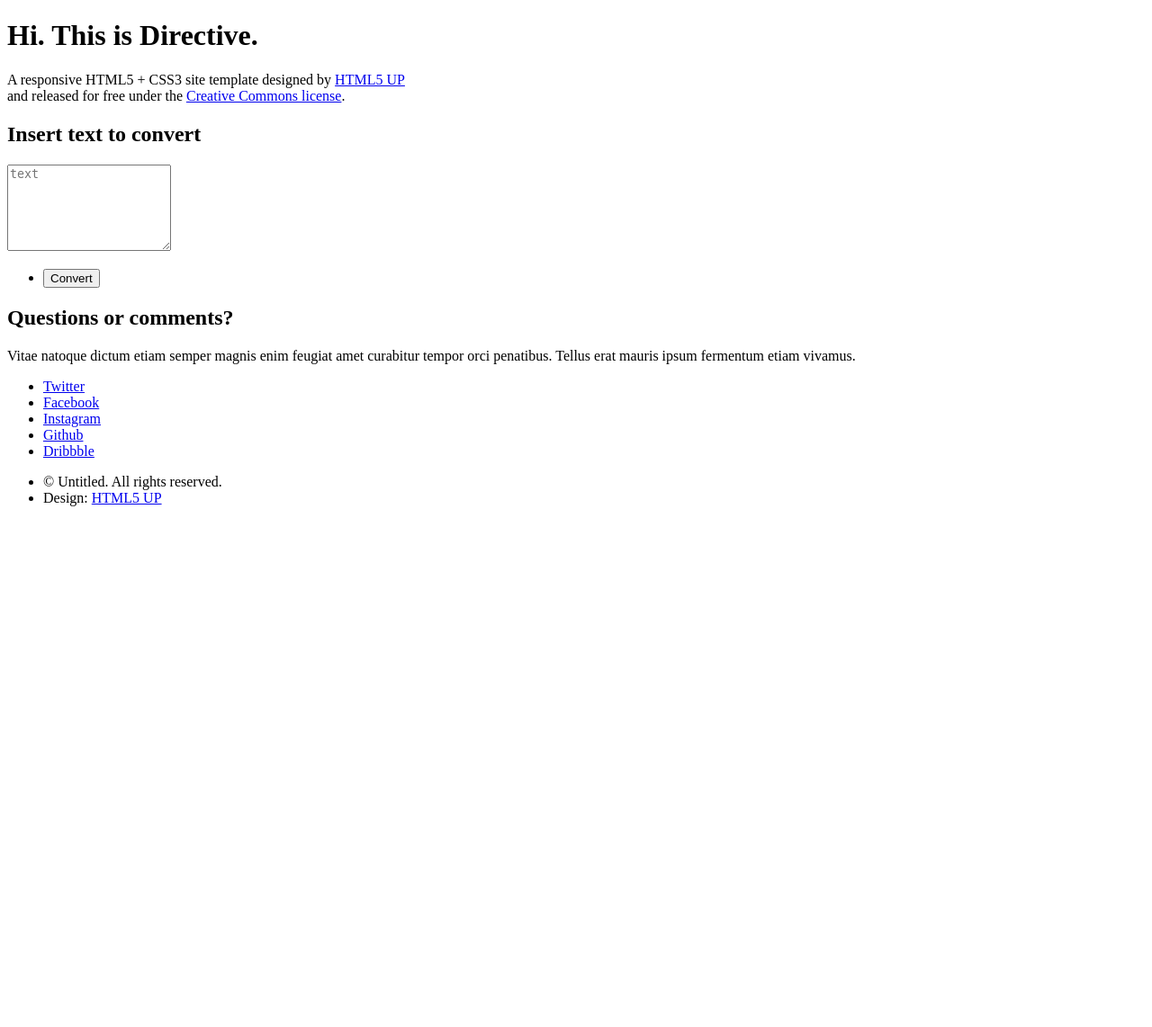
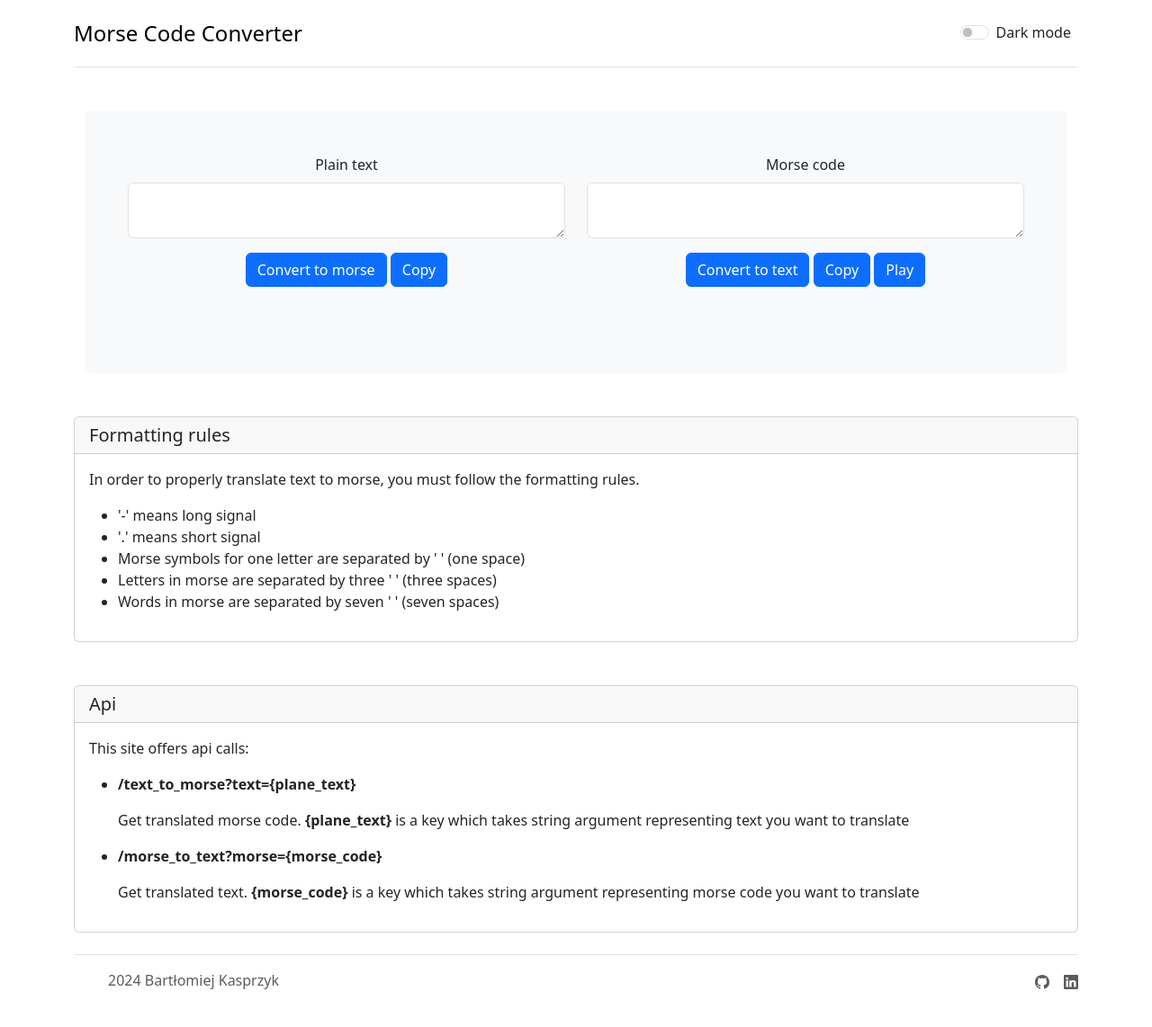
Before and after one commit to Bkasprzyk2077/TextToMorseCodeConverter, a Flask app: template templates/index.html in a window 1280 px wide. Shown: the whole page at 90% size. Before the commit the page ends 563 px from the top, so only its background shows below. Run offline with Flask 3, Linux system fonts and the light colour scheme; the template is opened without the code that fills it: values that come from a table or form of the project are taken from there, others are empty; some libraries are stand-ins or nearby versions.

Commit message:
dark mode ass

```diff
--- a/main.py
+++ b/main.py
@@ -31,20 +31,20 @@ class MorseToText(FlaskForm):
 @app.route("/", methods=["GET", "POST"])
 def home():
     if request.method == "GET":
-        return render_template("index3.html", text_to_morse=TextToMorse(), morse_to_text=MorseToText())
+        return render_template("index.html", text_to_morse=TextToMorse(), morse_to_text=MorseToText())
     else:
         if request.form.get('form_id') == "form1":
             morse = logic.convert_to_morse(request.form.get("text"))
             morse_to_text_form = MorseToText()
             morse_to_text_form.morse.data = morse
             morse_to_text_form.form_id.data = "form2"
-            return render_template("index3.html", text_to_morse=TextToMorse(), morse_to_text=morse_to_text_form)
+            return render_template("index.html", text_to_morse=TextToMorse(), morse_to_text=morse_to_text_form)
         elif request.form.get('form_id') == "form2":
             text = logic.convert_to_text(request.form.get("morse"))
             text_to_morse_form = TextToMorse()
             text_to_morse_form.text.data = text
             text_to_morse_form.form_id.data = "form1"
-            return render_template("index3.html", text_to_morse=text_to_morse_form, morse_to_text=MorseToText())
+            return render_template("index.html", text_to_morse=text_to_morse_form, morse_to_text=MorseToText())
 
 
 @app.route("/text_to_morse", methods=["GET"])
--- a/static/js/script.js
+++ b/static/js/script.js
@@ -45,3 +45,15 @@ function copyMorseToClipboard() {
     document.execCommand("copy"); // Skopiuj zaznaczony tekst do schowka
     alert("Morse code copied to clipboard!");
 }
+
+
+function switch_mode() {
+    var checkbox = document.getElementById("flexSwitchCheckDefault");
+    var htmlElement = document.documentElement;
+    if (checkbox.checked) {
+        htmlElement.setAttribute("data-bs-theme", "dark");
+    } else {
+        htmlElement.setAttribute("data-bs-theme", "light");
+        console.log("Checkbox nie jest zaznaczony");
+    }
+}
--- a/templates/index.html
+++ b/templates/index.html
@@ -1,83 +1,107 @@
-<!DOCTYPE HTML>
-<!--
-	Directive by HTML5 UP
-	html5up.net | @ajlkn
-	Free for personal and commercial use under the CCA 3.0 license (html5up.net/license)
--->
-<html>
+<!DOCTYPE html>
+<html lang="en" data-bs-theme="light">
 <head>
-		<title>Directive by HTML5 UP</title>
-		<meta charset="utf-8" />
-		<meta name="viewport" content="width=device-width, initial-scale=1, user-scalable=no" />
-		<link rel="stylesheet" href="static/css/main.css" />
+    <meta charset="UTF-8">
+    <meta name="viewport" content="width=device-width, initial-scale=1">
+    <title>MorseCodeConverter</title>
+    <link href="https://cdn.jsdelivr.net/npm/bootstrap@5.3.3/dist/css/bootstrap.min.css" rel="stylesheet" integrity="sha384-QWTKZyjpPEjISv5WaRU9OFeRpok6YctnYmDr5pNlyT2bRjXh0JMhjY6hW+ALEwIH" crossorigin="anonymous">
+    <script src="{{ url_for('static', filename='js/script.js') }}"></script>
+
 </head>
-	<body class="is-preload">
+<body>
+<div class="container">
+    <header class="d-flex flex-wrap justify-content-center py-3 mb-4 border-bottom">
+        <a href="/" class="d-flex align-items-center mb-3 mb-md-0 me-md-auto link-body-emphasis text-decoration-none">
+            <span class="fs-4">Morse Code Converter</span>
+        </a>
+        <ul class="nav nav-pills">
 
-		<!-- Header -->
-			<div id="header">
-				<span class="logo icon fa-paper-plane"></span>
-				<h1>Hi. This is Directive.</h1>
-				<p>A responsive HTML5 + CSS3 site template designed by <a href="http://html5up.net">HTML5 UP</a>
-				<br />
-				and released for free under the <a href="http://html5up.net/license">Creative Commons license</a>.</p>
+        <li class="nav-item m-2">
+            <div class="form-check form-switch">
+              <input class="form-check-input" type="checkbox" role="switch" id="flexSwitchCheckDefault" onclick="switch_mode()">
+              <label class="form-check-label" for="flexSwitchCheckDefault">Dark mode</label>
             </div>
-
-		<!-- Main -->
-			<div id="main">
-				<header class="major container medium">
-					<h2>Insert text to convert</h2>
-						<form method="post" action="#">
+        </li>
+      </ul>
+    </header>
+    <div class="container my-5">
+        <div class="p-5 text-center bg-body-tertiary rounded-3">
             <div class="row">
-							<div class="col-12">
-								<textarea name="text" placeholder="text" rows="6"></textarea>
+                <div class="col-sm-12 col-md-6 mb-5">
+                    {% if text_to_morse %}
+                        {% from 'bootstrap5/form.html' import render_form %}
+                        {{ render_form(text_to_morse) }}
+                    {% endif %}
+                </div>
+                <div class="col-sm-12 col-md-6 mb-5">
+                    {% if morse_to_text %}
+                        {% from 'bootstrap5/form.html' import render_form %}
+                        {{ render_form(morse_to_text) }}
+                    {% endif %}
                 </div>
                 <div class="col-12">
-								<ul class="actions special">
-									<li><input type="submit" value="Convert"></li>
+                </div>
+            </div>
+        </div>
+    </div>
+<div class="card mb-5">
+    <h5 class="card-header">Formatting rules</h5>
+    <div class="card-body">
+        <p class="card-text">In order to properly translate text to morse, you must follow the formatting rules.</p>
+        <ul>
+            <li>'-' means long signal</li>
+            <li>'.' means short signal</li>
+            <li>Morse symbols for one letter are separated by ' ' (one space)</li>
+            <li>Letters in morse are separated by three ' ' (three spaces)</li>
+            <li>Words in morse are separated by seven ' ' (seven spaces)</li>
         </ul>
     </div>
 </div>
-					</form>
-<!--					<p>Converted text:</p>-->
-					<div class="major container ">
-						{{ text }}
-					</div>
-				</header>
-			</div>
-
-
-		<!-- Footer -->
-			<div id="footer">
-				<div class="container medium">
-
-					<header class="major last">
-						<h2>Questions or comments?</h2>
-					</header>
-
-					<p>Vitae natoque dictum etiam semper magnis enim feugiat amet curabitur tempor
-					orci penatibus. Tellus erat mauris ipsum fermentum etiam vivamus.</p>
-
-					<ul class="icons">
-						<li><a href="#" class="icon brands fa-twitter"><span class="label">Twitter</span></a></li>
-						<li><a href="#" class="icon brands fa-facebook-f"><span class="label">Facebook</span></a></li>
-						<li><a href="#" class="icon brands fa-instagram"><span class="label">Instagram</span></a></li>
-						<li><a href="#" class="icon brands fa-github"><span class="label">Github</span></a></li>
-						<li><a href="#" class="icon brands fa-dribbble"><span class="label">Dribbble</span></a></li>
+    <div class="card">
+    <h5 class="card-header">Api</h5>
+    <div class="card-body">
+        <p class="card-text">This site offers api calls:</p>
+        <ul>
+            <li>
+                <p class="fw-bold">/text_to_morse?text={plane_text}</p>
+                <p>Get translated morse code. <b>{plane_text}</b> is a key which takes string argument representing text you want to translate</p>
+            </li>
+            <li>
+                <p class="fw-bold">/morse_to_text?morse={morse_code}</p>
+                <p>Get translated text. <b>{morse_code}</b> is a key which takes string argument representing morse code you want to translate</p>
+            </li>
         </ul>
-
-					<ul class="copyright">
-						<li>&copy; Untitled. All rights reserved.</li><li>Design: <a href="http://html5up.net">HTML5 UP</a></li>
-					</ul>
-
     </div>
 </div>
-
-		<!-- Scripts -->
-			<script src="static/js/jquery.min.js"></script>
-			<script src="static/js/browser.min.js"></script>
-			<script src="static/js/breakpoints.min.js"></script>
-			<script src="static/js/util.js"></script>
-			<script src="static/js/main.js"></script>
-
+</div>
+<div class="container">
+    <footer class="d-flex flex-wrap justify-content-between align-items-center py-3 my-4 border-top">
+        <div class="col-md-4 d-flex align-items-center">
+            <a href="/" class="mb-3 me-2 mb-md-0 text-body-secondary text-decoration-none lh-1">
+                <svg class="bi" width="30" height="24">
+                    <use xlink:href="#bootstrap"></use>
+                </svg>
+            </a>
+            <span class="mb-3 mb-md-0 text-body-secondary">2024 Bartłomiej Kasprzyk</span>
+        </div>
+        <ul class="nav col-md-4 justify-content-end list-unstyled d-flex">
+            <li class="ms-3">
+                <a class="text-body-secondary" href="https://github.com/Bkasprzyk2077/TextToMorseCodeConverter">
+                    <svg xmlns="http://www.w3.org/2000/svg" width="16" height="16" fill="currentColor" class="bi bi-github" viewBox="0 0 16 16">
+                      <path d="M8 0C3.58 0 0 3.58 0 8c0 3.54 2.29 6.53 5.47 7.59.4.07.55-.17.55-.38 0-.19-.01-.82-.01-1.49-2.01.37-2.53-.49-2.69-.94-.09-.23-.48-.94-.82-1.13-.28-.15-.68-.52-.01-.53.63-.01 1.08.58 1.23.82.72 1.21 1.87.87 2.33.66.07-.52.28-.87.51-1.07-1.78-.2-3.64-.89-3.64-3.95 0-.87.31-1.59.82-2.15-.08-.2-.36-1.02.08-2.12 0 0 .67-.21 2.2.82.64-.18 1.32-.27 2-.27s1.36.09 2 .27c1.53-1.04 2.2-.82 2.2-.82.44 1.1.16 1.92.08 2.12.51.56.82 1.27.82 2.15 0 3.07-1.87 3.75-3.65 3.95.29.25.54.73.54 1.48 0 1.07-.01 1.93-.01 2.2 0 .21.15.46.55.38A8.01 8.01 0 0 0 16 8c0-4.42-3.58-8-8-8"/>
+                    </svg>
+                </a>
+            </li>
+            <li class="ms-3">
+                <a class="text-body-secondary" href="https://www.linkedin.com/in/bart%C5%82omiej-kasprzyk-918a87303/">
+                    <svg xmlns="http://www.w3.org/2000/svg" width="16" height="16" fill="currentColor" class="bi bi-linkedin" viewBox="0 0 16 16">
+                      <path d="M0 1.146C0 .513.526 0 1.175 0h13.65C15.474 0 16 .513 16 1.146v13.708c0 .633-.526 1.146-1.175 1.146H1.175C.526 16 0 15.487 0 14.854zm4.943 12.248V6.169H2.542v7.225zm-1.2-8.212c.837 0 1.358-.554 1.358-1.248-.015-.709-.52-1.248-1.342-1.248S2.4 3.226 2.4 3.934c0 .694.521 1.248 1.327 1.248zm4.908 8.212V9.359c0-.216.016-.432.08-.586.173-.431.568-.878 1.232-.878.869 0 1.216.662 1.216 1.634v3.865h2.401V9.25c0-2.22-1.184-3.252-2.764-3.252-1.274 0-1.845.7-2.165 1.193v.025h-.016l.016-.025V6.169h-2.4c.03.678 0 7.225 0 7.225z"/>
+                    </svg>
+                </a>
+            </li>
+        </ul>
+    </footer>
+</div>
+<script src="https://cdn.jsdelivr.net/npm/bootstrap@5.3.3/dist/js/bootstrap.bundle.min.js" integrity="sha384-YvpcrYf0tY3lHB60NNkmXc5s9fDVZLESaAA55NDzOxhy9GkcIdslK1eN7N6jIeHz" crossorigin="anonymous"></script>
 </body>
 </html>
```
Also changed, not shown: templates/home.html (deleted, +0 -21 lines), templates/index2.html (deleted, +0 -76 lines), templates/index3.html (deleted, +0 -98 lines). Lines whose indentation alone changed are shown as unchanged.
